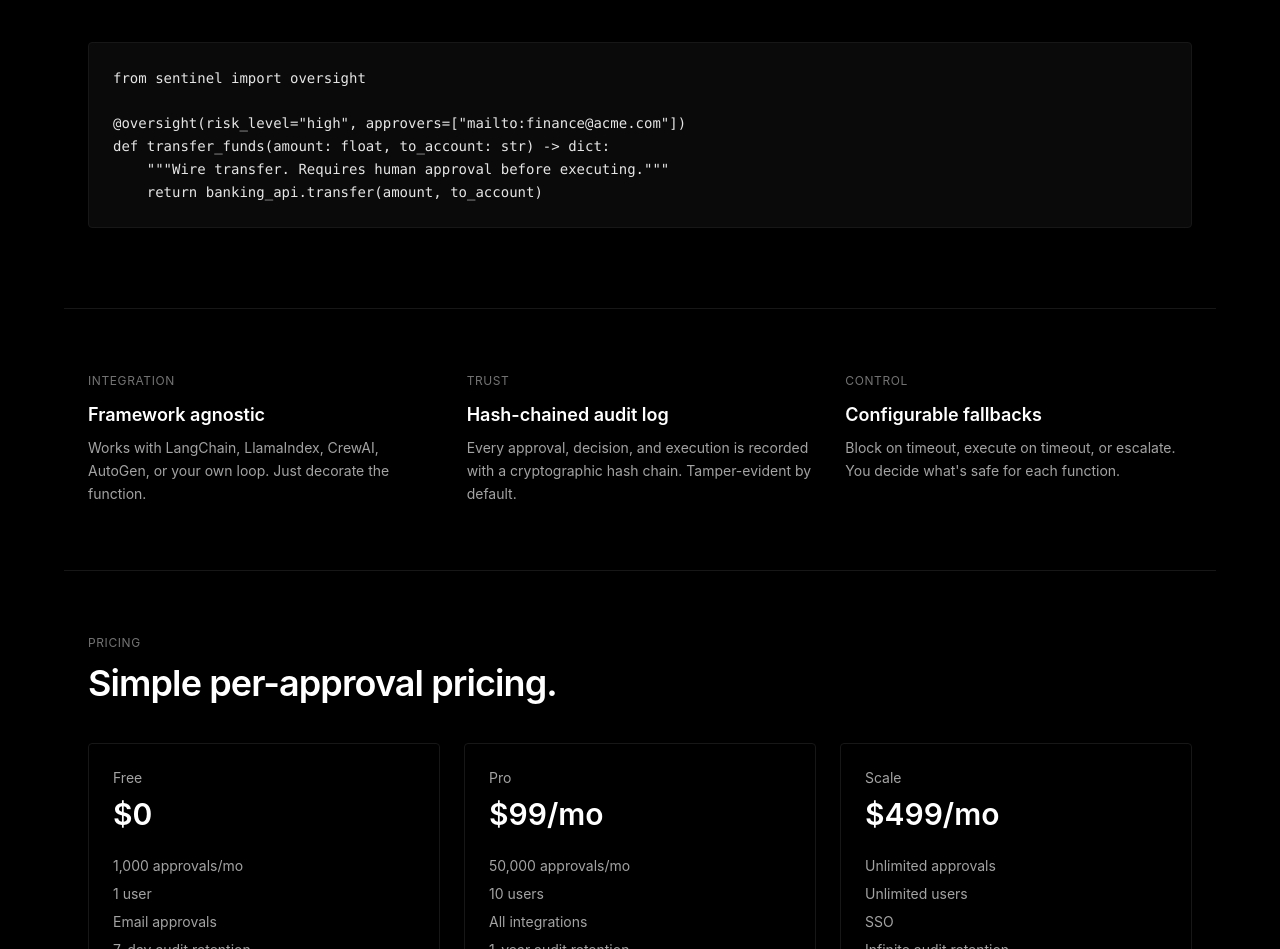
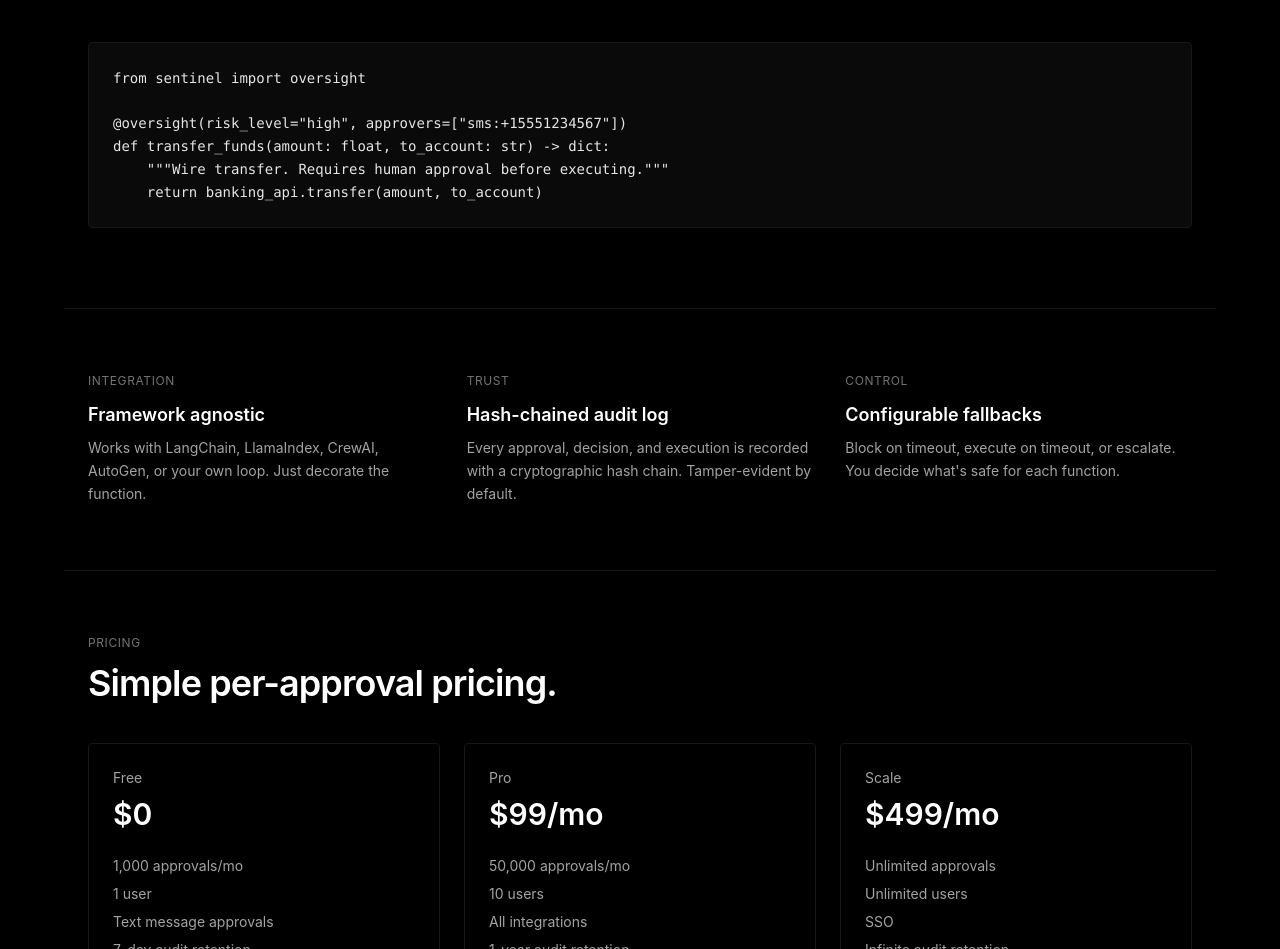
Before and after one commit to PetrefiedThunder/oversight-landing, a Next.js app: page / in a window 1280 px wide. Shown: the part 521-1470 px from the top of the page. Built offline with nearby package versions, Linux system fonts and the light colour scheme.

Commit message:
copy: prefer text approval messaging

```diff
--- a/app/page.tsx
+++ b/app/page.tsx
@@ -1,6 +1,6 @@
 const codeExample = `from sentinel import oversight
 
-@oversight(risk_level="high", approvers=["mailto:finance@acme.com"])
+@oversight(risk_level="high", approvers=["sms:+15551234567"])
 def transfer_funds(amount: float, to_account: str) -> dict:
     """Wire transfer. Requires human approval before executing."""
     return banking_api.transfer(amount, to_account)`;
@@ -30,7 +30,7 @@ const tiers = [
     features: [
       "1,000 approvals/mo",
       "1 user",
-      "Email approvals",
+      "Text message approvals",
       "7-day audit retention",
       "Community support",
     ],
```
